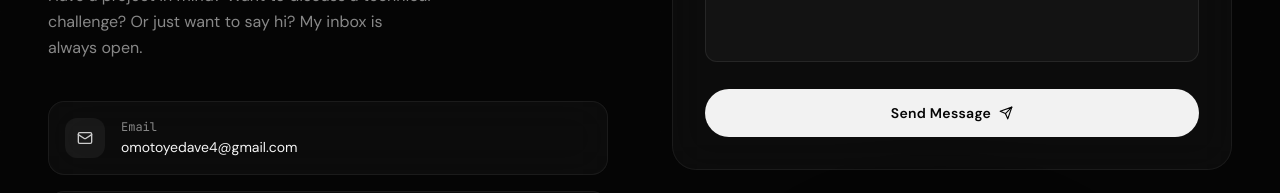
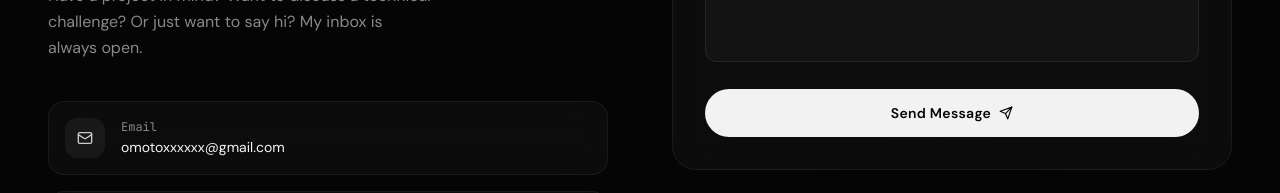
Before and after one commit to davex-ai/dave-portfolio, a React (Vite) app: page / in a window 1280 px wide. Shown: the part 6460-6653 px from the top of the page. Built offline with nearby package versions, Linux system fonts and the light colour scheme.

Commit message:
Update Contact.tsx

```diff
--- a/src/components/Contact.tsx
+++ b/src/components/Contact.tsx
@@ -67,7 +67,7 @@ export default function Contact() {
 
             <div className="space-y-4">
               {[
-                { icon: Mail, label: 'Email', value: 'omotoyedave4@gmail.com' },
+                { icon: Mail, label: 'Email', value: 'omotoxxxxxx@gmail.com' },
                 { icon: MapPin, label: 'Location', value: 'Lagos, Nigeria' },
               ].map(({ icon: Icon, label, value }) => (
                 <div key={label} className="flex items-center gap-4 p-4 rounded-2xl glass-card border border-white/6">
```
